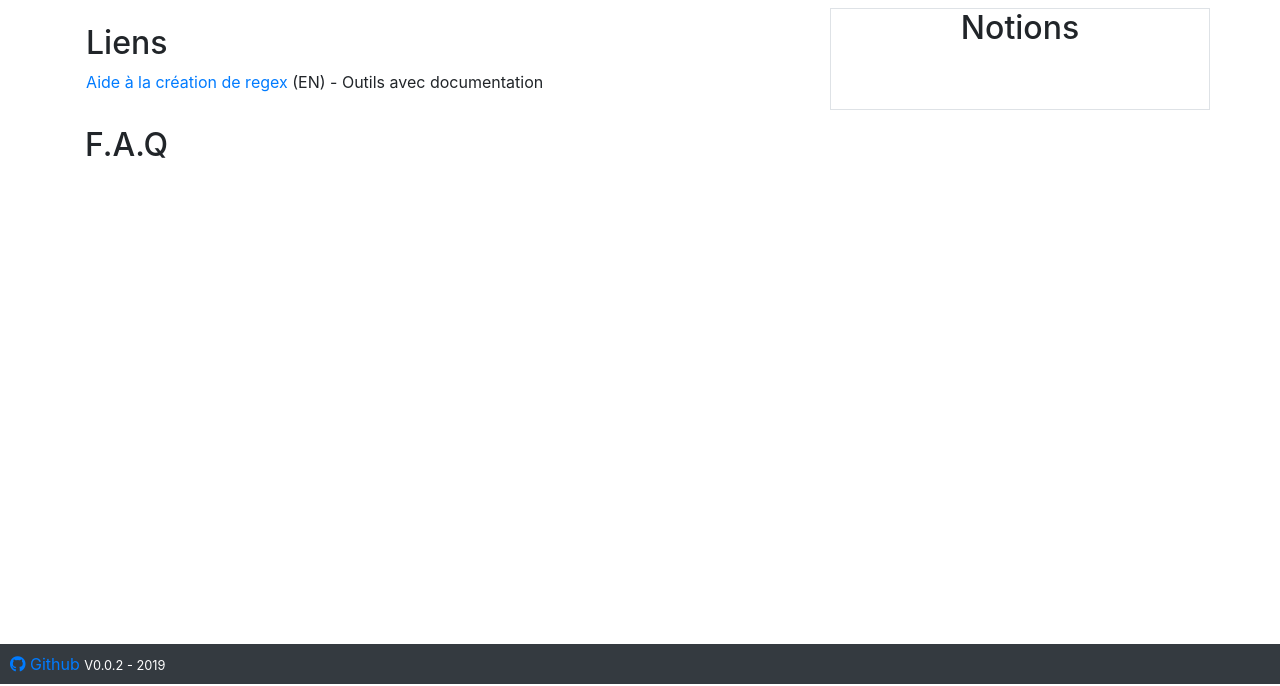
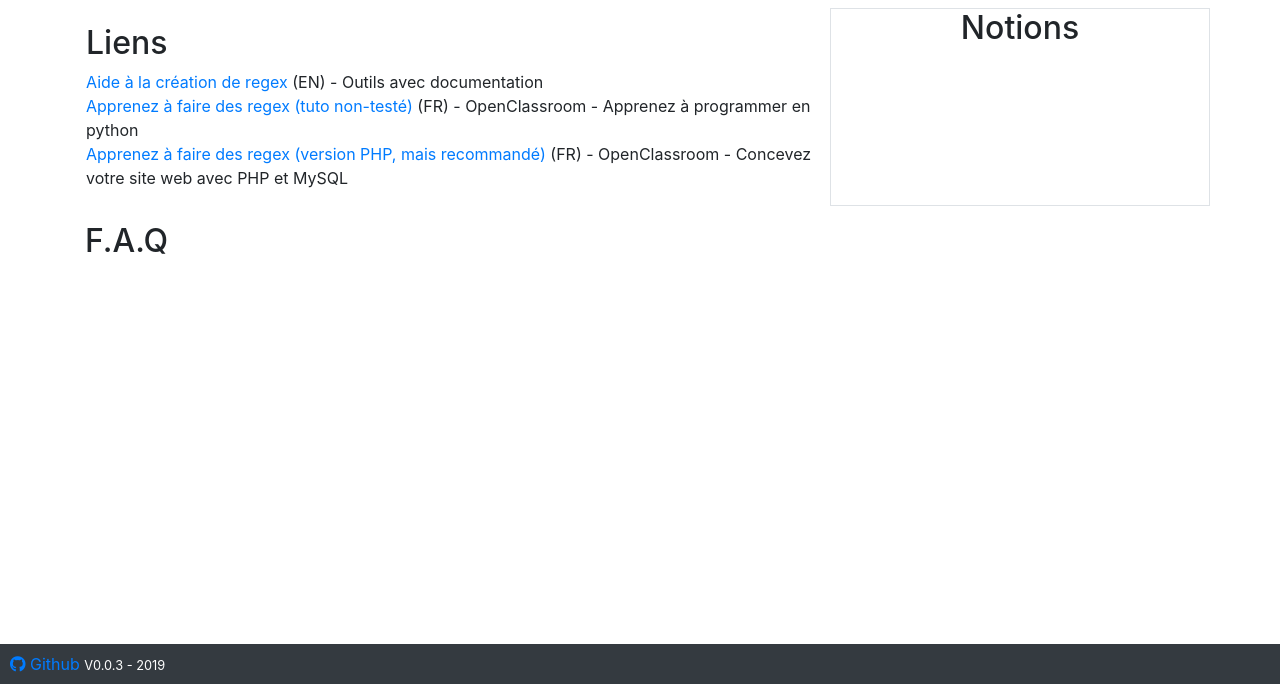
Before and after one commit to June-So/documentation-ultime, a Flask app: a page that uses app/templates/base.html in a window 1280 px wide. Shown: the part 116-802 px from the top of the page. Run offline with Flask 2, Linux system fonts and the light colour scheme; data comes from the database, SQL or seed files in the repository; some libraries are stand-ins or nearby versions.

Commit message:
Ajout Doc : NLP, Regex. Le titre est clicable ;) .. et renvoi juste sur la même page \o/

```diff
--- a/app/doc/documentations.json
+++ b/app/doc/documentations.json
@@ -17,14 +17,16 @@
 },
 {
   "category": "Natural Processing Language",
-  "documentations": [],
+  "documentations": [
+    {"text": "Introduction au NLP (Partie I)", "source": "ekkino", "lang":"FR", "url": "https://www.ekino.com/articles/introduction-nlp-partie-i"}
+  ],
   "concepts": [
     { "name": "Word Embbeding", "explain": "Technique permettant d'obtenir des vecteurs qui conservent la similarité contextuelle des mots."},
     { "name": "Sentence Boundary Disambiguation", "explain": "Segmentation de texte en phrases. Il s'agit de déterminer où commence et où s'arrête une phrase."},
     { "name": "Tokenisation", "explain": "Principe de fractionner un texte en unité plus petites appelées tokens."},
     { "name": "Topic Modeling", "explain": "Approche non supervisée où l’on essaye de faire apparaître les topics principaux d’un ensemble de textes puis de relier les topics aux textes." },
-    { "name": "Part-Of-Speech Tagging"},
-    { "name": "Names-Entity Recognition"}
+    { "name": "Part-Of-Speech Tagging","explain": "Consiste à associer à chaque mot d'un texte sa classe morphosyntaxique (nom, verbe, adjectif..) à partir de connaissances lexicales"},
+    { "name": "Names-Entity Recognition", "explain": "Reconnaitre un certains type de concepts catégorisables (Noms propre, quantité, distances, valeurs, dates)"}
   ],
   "faq" : []
 },
@@ -74,7 +76,9 @@
 {
   "category": "Regex : Expression Régulière",
   "documentations": [
-    { "text": "Aide à la création de regex", "lang": "EN", "source": "Outils avec documentation", "url": "https://regex101.com/"}
+    { "text": "Aide à la création de regex", "lang": "EN", "source": "Outils avec documentation", "url": "https://regex101.com/"},
+    { "text": "Apprenez à faire des regex (tuto non-testé)", "lang": "FR", "source": "OpenClassroom - Apprenez à programmer en python", "url": "https://openclassrooms.com/fr/courses/235344-apprenez-a-programmer-en-python/233857-manipulez-les-expressions-regulieres"},
+    { "text": "Apprenez à faire des regex (version PHP, mais recommandé)", "lang": "FR", "source": "OpenClassroom - Concevez votre site web avec PHP et MySQL", "url": "https://openclassrooms.com/fr/courses/918836-concevez-votre-site-web-avec-php-et-mysql/916990-les-expressions-regulieres-partie-1-2"}
   ],
   "concepts": [],
   "faq": []
--- a/app/static/css/style.css
+++ b/app/static/css/style.css
@@ -33,3 +33,10 @@
 .link-doc:hover{
   color: #203b87;
 }
+
+/* NO STYLE FOR H1 LINK */
+a h1, a h1:link, a h1:visited, a h1:hover, a h1:active {
+  text-decoration: none !important;
+  border-bottom-style: none;
+  color: black;
+}
--- a/app/templates/base.html
+++ b/app/templates/base.html
@@ -23,7 +23,7 @@
         <!-- FOOTER -->
 
           <footer class="footer bg-dark text-white">
-            <a href="https://github.com/June-So/documentation-ultime"><i class="fab fa-github fa-1x"></i> Github</a> <small> V0.0.2 - 2019</small>
+            <a href="https://github.com/June-So/documentation-ultime"><i class="fab fa-github fa-1x"></i> Github</a> <small> V0.0.3 - 2019</small>
           </footer>
 
 
--- a/app/templates/documentation.html
+++ b/app/templates/documentation.html
@@ -1,7 +1,7 @@
 {% extends 'base.html' %}
 
 {% block body %}
-    <h1 class="text-center">DOCUMENTATION ULTIME</h1>
+    <a href=""><h1 class="text-center">DOCUMENTATION ULTIME</h1></a>
 
     <div class="row">
         {% for category in categorys %}
--- a/run.py
+++ b/run.py
@@ -1,4 +1,4 @@
 from app import app
 
 if __name__ == "__main__":
-    app.run(debug=True)
+    app.run()
```
